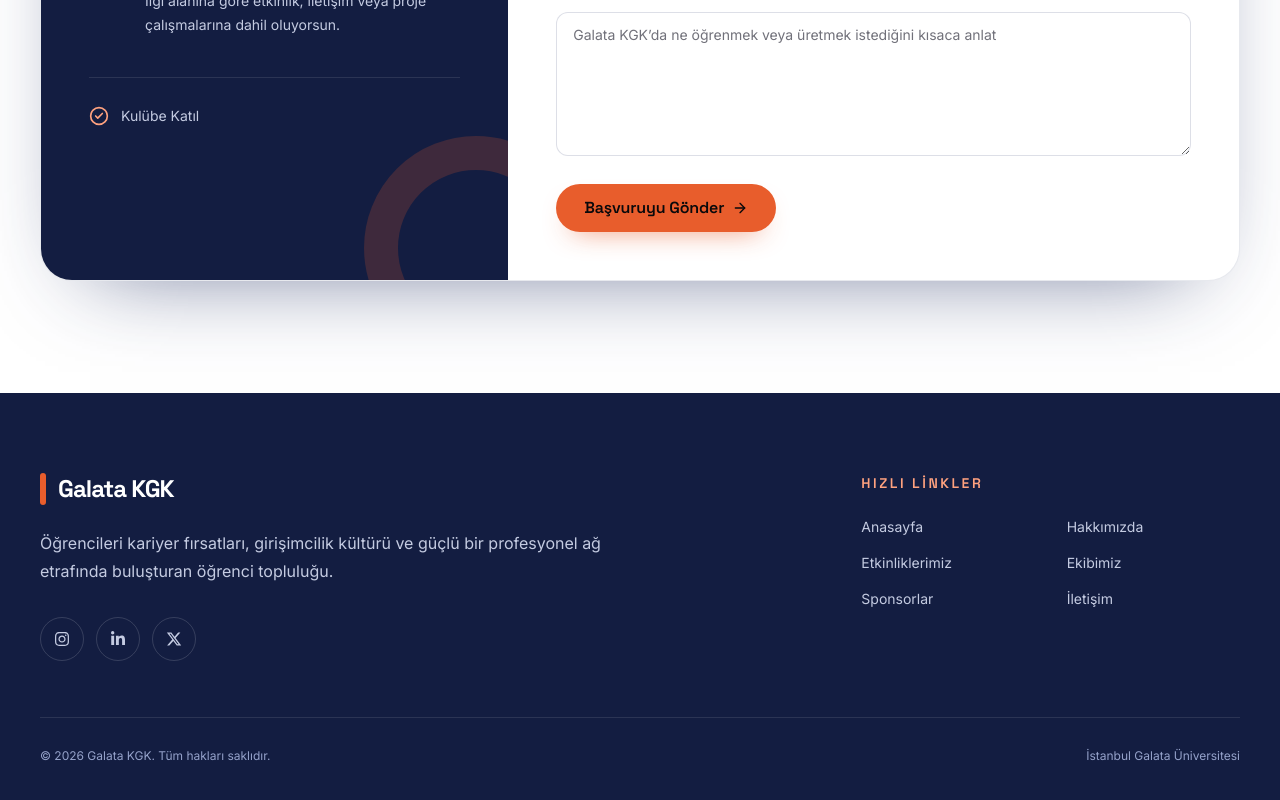
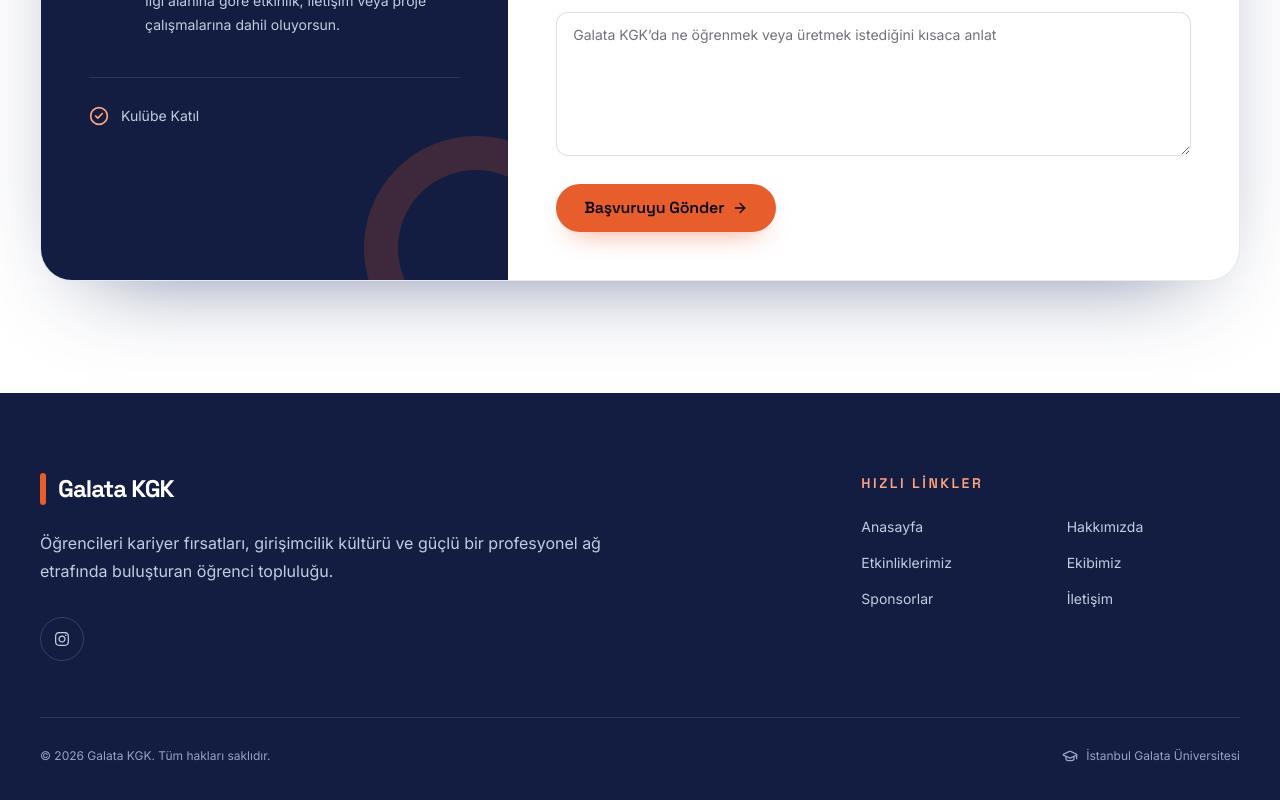
Before and after one commit to rahmi27/galata-kgk-website, a Next.js app: page /katilim in a window 1280 px wide. Shown: the part 1159-1959 px from the top of the page. Built offline with nearby package versions, Linux system fonts and the light colour scheme; no server answers.

Commit message:
feat(footer): connect official social and university links

```diff
--- a/components/layout/footer.tsx
+++ b/components/layout/footer.tsx
@@ -1,12 +1,13 @@
 import Link from "next/link";
-import { FaInstagram, FaLinkedinIn, FaXTwitter } from "react-icons/fa6";
+import { BriefcaseBusiness, GraduationCap } from "lucide-react";
+import { FaInstagram, FaTiktok } from "react-icons/fa6";
 
 import siteContent from "@/content/site.json";
 
 const socialIcons = {
   Instagram: FaInstagram,
-  LinkedIn: FaLinkedinIn,
-  X: FaXTwitter,
+  TikTok: FaTiktok,
+  Portfolyo: BriefcaseBusiness,
 } as const;
 
 export function Footer() {
@@ -39,12 +40,15 @@
                 const Icon =
                   socialIcons[
                     social.platform as keyof typeof socialIcons
-                  ] ?? FaInstagram;
+                  ] ?? BriefcaseBusiness;
+                const isExternal = social.href.startsWith("http");
 
                 return (
                   <Link
                     key={social.platform}
                     href={social.href}
+                    target={isExternal ? "_blank" : undefined}
+                    rel={isExternal ? "noopener noreferrer" : undefined}
                     className="inline-flex size-11 items-center justify-center rounded-full border border-white/15 text-primary-200 transition-all hover:-translate-y-0.5 hover:border-accent/70 hover:bg-accent hover:text-accent-foreground"
                     aria-label={social.platform}
                   >
@@ -80,7 +84,15 @@
           <p>
             {copyright}
           </p>
-          <p>{footer.institution}</p>
+          <Link
+            href={footer.institutionHref}
+            target="_blank"
+            rel="noopener noreferrer"
+            className="inline-flex w-fit items-center gap-2 transition-colors hover:text-white"
+          >
+            <GraduationCap className="size-4" aria-hidden="true" />
+            {footer.institution}
+          </Link>
         </div>
       </div>
     </footer>
--- a/content/site.json
+++ b/content/site.json
@@ -49,18 +49,11 @@
     "socials": [
       {
         "platform": "Instagram",
-        "href": "#"
-      },
-      {
-        "platform": "LinkedIn",
-        "href": "#"
-      },
-      {
-        "platform": "X",
-        "href": "#"
+        "href": "https://www.instagram.com/galatakariyergirisimcilik/"
       }
     ],
     "copyright": "© {year} Galata KGK. Tüm hakları saklıdır.",
-    "institution": "İstanbul Galata Üniversitesi"
+    "institution": "İstanbul Galata Üniversitesi",
+    "institutionHref": "https://aday.galata.edu.tr/tr"
   }
 }
```
